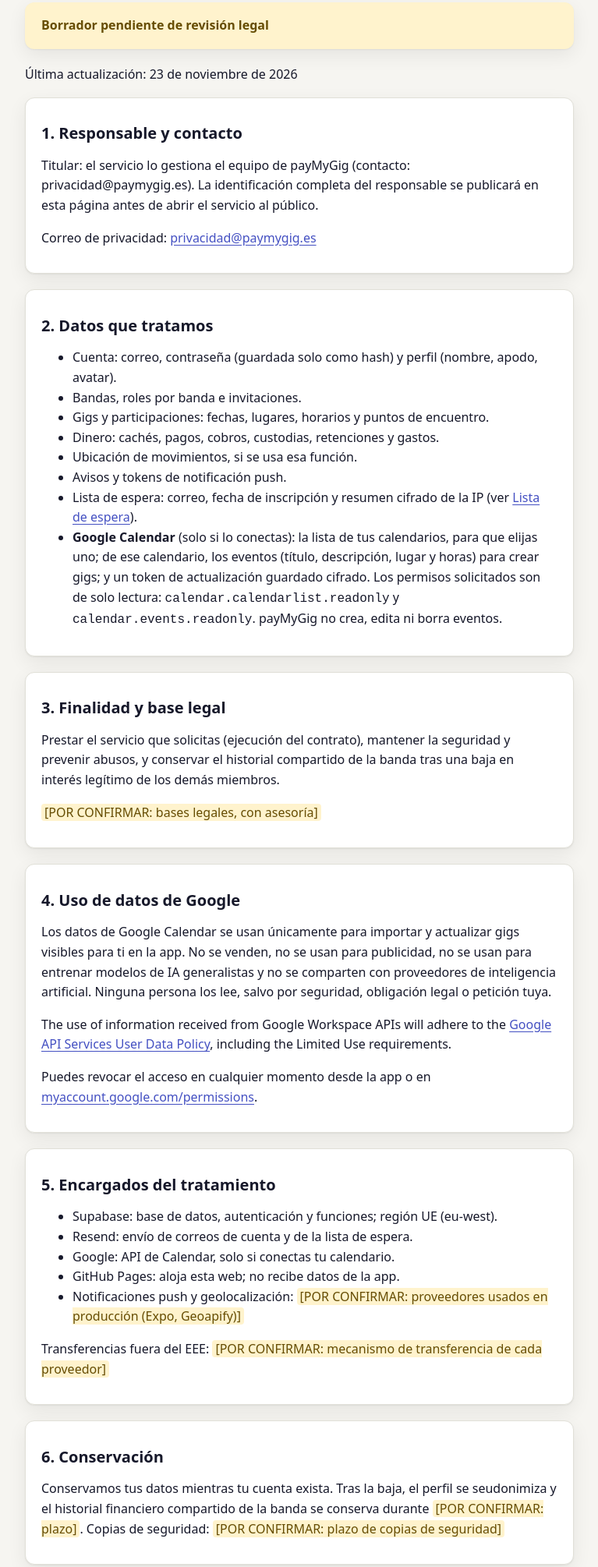
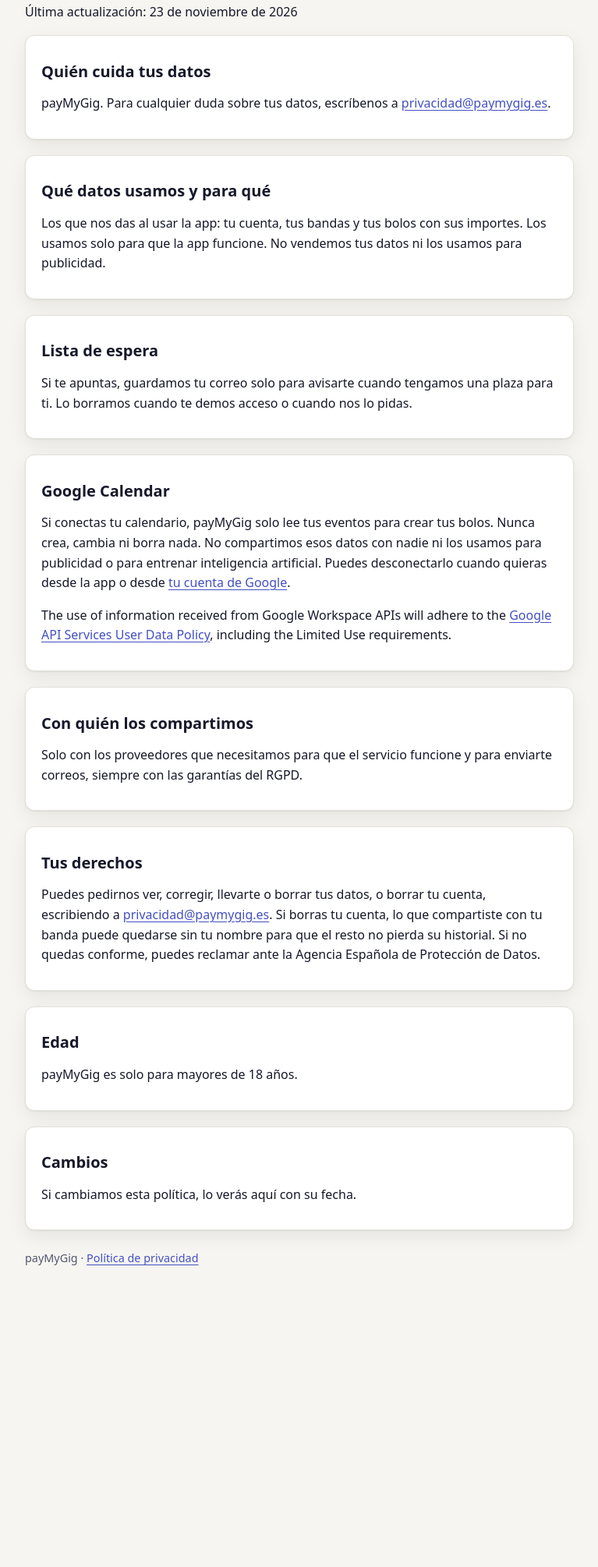
Before and after one commit to NandoHolgado/paymygig-site, a plain HTML site: page privacidad.html in a window 1280 px wide. Shown: the part 143-2153 px from the top of the page at 78% size, without its empty margins (256-1023 px from the left). After the commit the page ends 1800 px from the top, so only its background shows below. Drawn offline with Linux system fonts and the light colour scheme.

Commit message:
Política de privacidad en lenguaje llano y sin detalles técnicos
Co-Authored-By: Claude Opus 5.5 <noreply@anthropic.com>

```diff
--- a/privacidad.html
+++ b/privacidad.html
@@ -4,7 +4,7 @@
 <meta charset="utf-8">
 <meta name="viewport" content="width=device-width, initial-scale=1">
 <title>Política de privacidad — payMyGig</title>
-<meta name="description" content="Política de privacidad de payMyGig: datos que tratamos, uso de datos de Google, conservación y derechos.">
+<meta name="description" content="Cómo cuida payMyGig tus datos.">
 <link rel="stylesheet" href="styles.css">
 </head>
 <body>
@@ -12,88 +12,47 @@
 <nav aria-label="Principal"><a href="index.html">Inicio</a><a href="privacidad.html" aria-current="page">Privacidad</a></nav></header>
 <main>
 <h1>Política de privacidad</h1>
-<p class="banner" role="note">Borrador pendiente de revisión legal</p>
 <p>Última actualización: 23 de noviembre de 2026</p>
 
 <section>
-<h2>1. Responsable y contacto</h2>
-<p>Titular: el servicio lo gestiona el equipo de payMyGig (contacto: privacidad@paymygig.es). La identificación completa del responsable se publicará en esta página antes de abrir el servicio al público.</p>
-<p>Correo de privacidad: <a href="mailto:privacidad@paymygig.es">privacidad@paymygig.es</a></p>
+<h2>Quién cuida tus datos</h2>
+<p>payMyGig. Para cualquier duda sobre tus datos, escríbenos a <a href="mailto:privacidad@paymygig.es">privacidad@paymygig.es</a>.</p>
 </section>
 
 <section>
-<h2>2. Datos que tratamos</h2>
-<ul>
-<li>Cuenta: correo, contraseña (guardada solo como hash) y perfil (nombre, apodo, avatar).</li>
-<li>Bandas, roles por banda e invitaciones.</li>
-<li>Gigs y participaciones: fechas, lugares, horarios y puntos de encuentro.</li>
-<li>Dinero: cachés, pagos, cobros, custodias, retenciones y gastos.</li>
-<li>Ubicación de movimientos, si se usa esa función.</li>
-<li>Avisos y tokens de notificación push.</li>
-<li>Lista de espera: correo, fecha de inscripción y resumen cifrado de la IP (ver <a href="#lista-espera">Lista de espera</a>).</li>
-<li id="google"><strong>Google Calendar</strong> (solo si lo conectas): la lista de tus calendarios, para que elijas uno; de ese calendario, los eventos (título, descripción, lugar y horas) para crear gigs; y un token de actualización guardado cifrado. Los permisos solicitados son de solo lectura: <code>calendar.calendarlist.readonly</code> y <code>calendar.events.readonly</code>. payMyGig no crea, edita ni borra eventos.</li>
-</ul>
+<h2>Qué datos usamos y para qué</h2>
+<p>Los que nos das al usar la app: tu cuenta, tus bandas y tus bolos con sus importes. Los usamos solo para que la app funcione. No vendemos tus datos ni los usamos para publicidad.</p>
+</section>
+
+<section id="lista-espera">
+<h2>Lista de espera</h2>
+<p>Si te apuntas, guardamos tu correo solo para avisarte cuando tengamos una plaza para ti. Lo borramos cuando te demos acceso o cuando nos lo pidas.</p>
+</section>
+
+<section id="google">
+<h2>Google Calendar</h2>
+<p>Si conectas tu calendario, payMyGig solo lee tus eventos para crear tus bolos. Nunca crea, cambia ni borra nada. No compartimos esos datos con nadie ni los usamos para publicidad o para entrenar inteligencia artificial. Puedes desconectarlo cuando quieras desde la app o desde <a href="https://myaccount.google.com/permissions">tu cuenta de Google</a>.</p>
+<p>The use of information received from Google Workspace APIs will adhere to the <a href="https://developers.google.com/terms/api-services-user-data-policy">Google API Services User Data Policy</a>, including the Limited Use requirements.</p>
 </section>
 
 <section>
-<h2>3. Finalidad y base legal</h2>
-<p>Prestar el servicio que solicitas (ejecución del contrato), mantener la seguridad y prevenir abusos, y conservar el historial compartido de la banda tras una baja en interés legítimo de los demás miembros.</p>
-<p><mark>[POR CONFIRMAR: bases legales, con asesoría]</mark></p>
+<h2>Con quién los compartimos</h2>
+<p>Solo con los proveedores que necesitamos para que el servicio funcione y para enviarte correos, siempre con las garantías del RGPD.</p>
+</section>
+
+<section id="eliminacion">
+<h2>Tus derechos</h2>
+<p>Puedes pedirnos ver, corregir, llevarte o borrar tus datos, o borrar tu cuenta, escribiendo a <a href="mailto:privacidad@paymygig.es">privacidad@paymygig.es</a>. Si borras tu cuenta, lo que compartiste con tu banda puede quedarse sin tu nombre para que el resto no pierda su historial. Si no quedas conforme, puedes reclamar ante la Agencia Española de Protección de Datos.</p>
 </section>
 
 <section>
-<h2>4. Uso de datos de Google</h2>
-<p>Los datos de Google Calendar se usan únicamente para importar y actualizar gigs visibles para ti en la app. No se venden, no se usan para publicidad, no se usan para entrenar modelos de IA generalistas y no se comparten con proveedores de inteligencia artificial. Ninguna persona los lee, salvo por seguridad, obligación legal o petición tuya.</p>
-<p>The use of information received from Google Workspace APIs will adhere to the <a href="https://developers.google.com/terms/api-services-user-data-policy">Google API Services User Data Policy</a>, including the Limited Use requirements.</p>
-<p>Puedes revocar el acceso en cualquier momento desde la app o en <a href="https://myaccount.google.com/permissions">myaccount.google.com/permissions</a>.</p>
+<h2>Edad</h2>
+<p>payMyGig es solo para mayores de 18 años.</p>
 </section>
 
 <section>
-<h2>5. Encargados del tratamiento</h2>
-<ul>
-<li>Supabase: base de datos, autenticación y funciones; región UE (eu-west).</li>
-<li>Resend: envío de correos de cuenta y de la lista de espera.</li>
-<li>Google: API de Calendar, solo si conectas tu calendario.</li>
-<li>GitHub Pages: aloja esta web; no recibe datos de la app.</li>
-<li>Notificaciones push y geolocalización: <mark>[POR CONFIRMAR: proveedores usados en producción (Expo, Geoapify)]</mark></li>
-</ul>
-<p>Transferencias fuera del EEE: <mark>[POR CONFIRMAR: mecanismo de transferencia de cada proveedor]</mark></p>
-</section>
-
-<section>
-<h2>6. Conservación</h2>
-<p>Conservamos tus datos mientras tu cuenta exista. Tras la baja, el perfil se seudonimiza y el historial financiero compartido de la banda se conserva durante <mark>[POR CONFIRMAR: plazo]</mark>. Copias de seguridad: <mark>[POR CONFIRMAR: plazo de copias de seguridad]</mark></p>
-</section>
-
-<section id="eliminacion">
-<h2>7. Eliminación de cuenta y desconexión de Google</h2>
-<p>Puedes pedir la eliminación de tu cuenta siguiendo los pasos de . Plazo de respuesta: <mark>[POR CONFIRMAR: plazo]</mark></p>
-<p>Qué se conserva: ver el apartado 6. Para desconectar Google Calendar, hazlo desde la app o en <a href="https://myaccount.google.com/permissions">myaccount.google.com/permissions</a>.</p>
-</section>
-
-<section>
-<h2>8. Derechos (RGPD)</h2>
-<p>Puedes ejercer los derechos de acceso, rectificación, supresión, oposición y portabilidad escribiendo al correo de privacidad indicado arriba. Puedes reclamar ante la Agencia Española de Protección de Datos (AEPD). Plazo de respuesta: un mes, ampliable dos meses más en casos complejos (art. 12.3 RGPD)</p>
-</section>
-
-<section>
-<h2>9. Seguridad</h2>
-<p>Aplicamos control de acceso por filas en la base de datos, ciframos el token de Google y mantenemos las credenciales de servicio fuera de las aplicaciones.</p>
-</section>
-
-<section>
-<h2>10. Menores</h2>
-<p>Edad mínima de uso: 18 años. El servicio es solo para personas mayores de 18 años; las cuentas de menores se eliminarán cuando se detecten.</p>
-</section>
-
-<section id="lista-espera">
-<h2>11. Lista de espera</h2>
-<p>Si te apuntas a la lista de espera guardamos tu correo electrónico, la fecha de inscripción y un resumen cifrado e irreversible de tu dirección IP para frenar abusos. Lo usamos solo para avisarte cuando haya una plaza en la beta y para enviarte el correo de confirmación, a través de nuestro proveedor de correo Resend. Lo conservamos hasta que te demos acceso o nos pidas borrarlo escribiendo a soporte@paymygig.es.</p>
-</section>
-
-<section>
-<h2>12. Cambios</h2>
-<p>Publicaremos aquí cualquier cambio, con su fecha de última actualización.</p>
+<h2>Cambios</h2>
+<p>Si cambiamos esta política, lo verás aquí con su fecha.</p>
 </section>
 </main>
 <footer><p>payMyGig · <a href="privacidad.html">Política de privacidad</a></p></footer>
```
